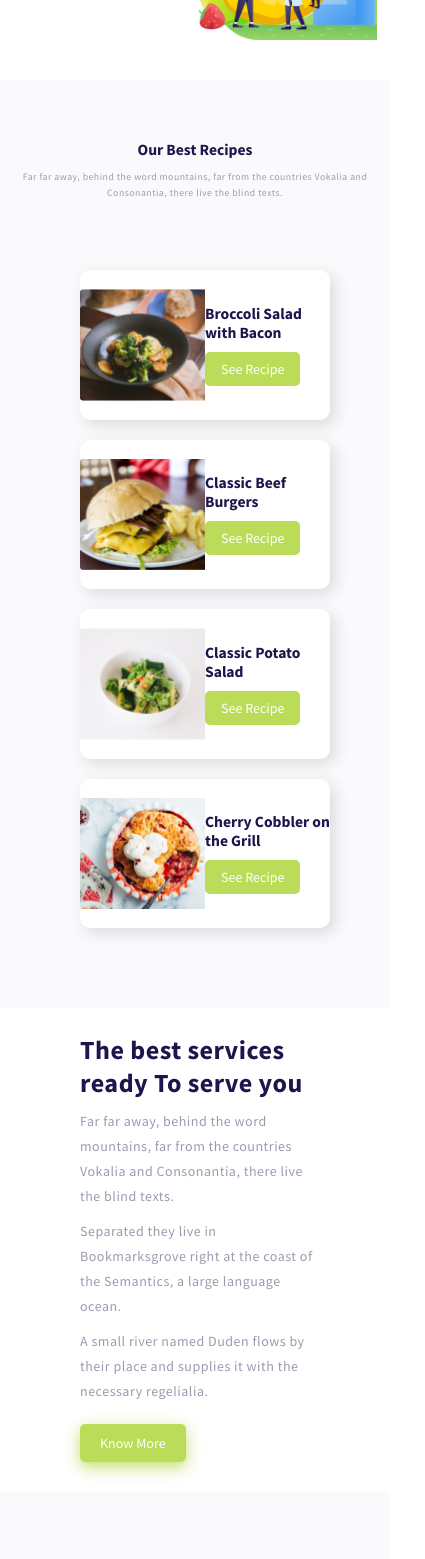
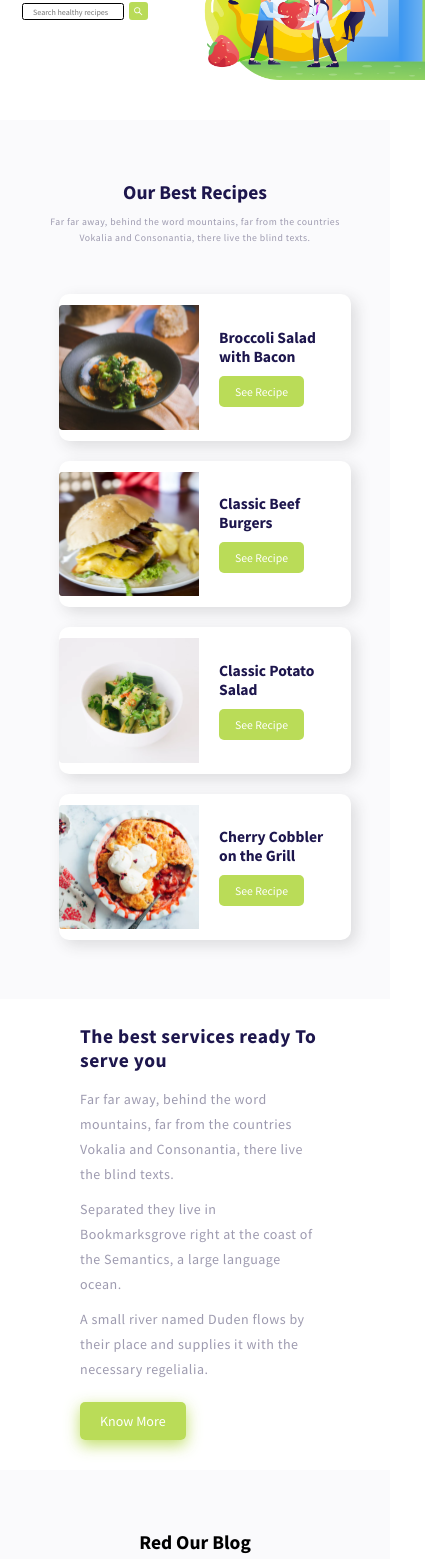
Before and after one commit to voncardoso/teste-frond-and, a React (Create React App) app: page / in a window 390 px wide. Shown: the part 140-1699 px from the top of the page, 425 px wide, since content can reach past the window. Built offline with nearby package versions, Linux system fonts and the light colour scheme.

Commit message:
responsividade Our best recipes

```diff
--- a/src/pages/Home/style.ts
+++ b/src/pages/Home/style.ts
@@ -322,17 +322,16 @@ export const Intro = styled.section`
                 z-index: 30;
                 width: 220px;
                 input{
-
-
                 }
             }
 
         }
+
         img{
             position: relative;
             top: -40px;
-            width: 350px;
-            height: 300px;
+            width: 320px;
+            height: 310px;
             left: -10px;
             z-index: 40;
         }
@@ -344,6 +343,12 @@ export const Intro = styled.section`
 
     }
 
+    @media (max-width: 504px){
+        img{
+            width: 340px;
+            height: 340px;
+        }
+    }
 
     @media (max-width: 428px){
         .IntroText{
@@ -387,23 +392,21 @@ export const Intro = styled.section`
         }
     }
 
-    @media (max-width: 428px){
-        width: 100vw;
+    @media (max-width: 375px){
         img{
-            width: 220px;
+            width: 240px;
             height: 180px;
         }
     }
-
 `;
 
 export const BestRecipes = styled.section`
     background: #FAFAFC;
     color: #1D164D;
     margin: 0 auto;
-    width: 100vw;
+    max-width: 1575px;
     h2{
-        font-size: min(2.5rem, 4vw);
+        font-size: min(2.5rem, 5vw);
         text-align: center;
         padding-top: 60px;
     }
@@ -411,7 +414,10 @@ export const BestRecipes = styled.section`
         text-align: center;
         font-size: min(1.25em, 2.5vw);
         font-weight: normal;
+        padding-right: 40px;
+        padding-left: 40px;
         max-width: 580px;
+        min-width: 100px;
         letter-spacing: 0.5px;
         line-height: min(30px, 4vw);
         margin: 10px auto;
@@ -423,7 +429,7 @@ export const BestRecipes = styled.section`
         display: flex;
         flex-wrap: wrap;
         justify-content: center;
-        padding: 60px;
+        padding: min(60px, 10vw);
        li{
            display: flex;
            max-width: 500px;
@@ -440,9 +446,13 @@ export const BestRecipes = styled.section`
             height: 100%;
              div{
                  max-width: 200px;
+                 min-width: 100px;
+                 width: 100%;
                  max-height: 128px;
                  align-self: center;
                  margin: 4vh auto 4vh auto;
+                 padding-left: 5px;
+
                 h3{
                    display: flex;
                    max-width: 200px;
@@ -453,7 +463,7 @@ export const BestRecipes = styled.section`
                     padding: 8px 16px;
                     margin: 10px auto 0px auto;
                     background: #BADC58;
-                    font-size: 1rem;
+                    font-size: min(1rem, 3vw);
                     color: #FFFFFF;
                     border: none;
                     border-radius: 5px;
@@ -470,17 +480,31 @@ export const BestRecipes = styled.section`
            }
             img{
                 max-width: 200px;
-                min-width: 100px;
+                min-width: 140px;
                 width: 100%;
 
             }
        }
+    }
+
+    @media (max-width: 604px){
+        li{
+            div{
+            margin-left: 15px;
+            margin-right: 15px;
+            h3{
+
+            }
+        }
+        }
+
     }
 `;
 
 
 export const BestServices = styled.section`
     max-width: 1570px;
+    width: 100%;
     min-width: 360px;
     display: flex;
     margin: 0 auto;
@@ -498,7 +522,7 @@ export const BestServices = styled.section`
         max-width: 450px;
         padding-right: 30px;
         h2{
-            font-size: 2.5rem;
+            font-size: min(2.5rem, 5vw);
             color: #1D164D;
             margin-bottom: 40px;
             letter-spacing: 0.5px;
@@ -509,6 +533,7 @@ export const BestServices = styled.section`
             font-weight: normal;
             letter-spacing: 0.5px;
             line-height: 30px;
+
             margin: 10px auto;
             color: #9D9AAF;
             margin-bottom: 40px;
@@ -544,9 +569,9 @@ export const BestServices = styled.section`
        }
     .H2Text{
         margin-top: 40px;
-        max-width: 350px;
-        font-size: 1.866rem;
-        margin-bottom: 10px;
+     //   max-width: 350px;
+       // font-size: 1.866rem;
+        margin-bottom: 15px;
    }
    div{
        position: relative;
@@ -593,23 +618,36 @@ export const BestServices = styled.section`
         }
     }
    }
+   @media (max-width: 280px){
+       max-width: 280px;
+    div{
+        padding: 10px;
+
+        p{
+            line-height: 25px;
+        }
+    }
+   }
 `;
 
 export const OurBlog = styled.section`
     margin: 0 auto;
     background: #FAFAFC;
     h2{
-        font-size: 2.5rem;
+        font-size: min(2.5rem, 5vw);
         text-align: center;
         padding-top: 60px;
     }
     p{
         text-align: center;
-        font-size: 1.25em;
+        font-size: min(1.25em,2.5vw);
         font-weight: normal;
         max-width: 580px;
+        min-width: 100px;
+        padding-right: 40px;
+        padding-left: 40px;
         letter-spacing: 0.5px;
-        line-height: 30px;
+        line-height: min(30px,4vw);
         margin: 10px auto;
         color: #9D9AAF;
     }
```
